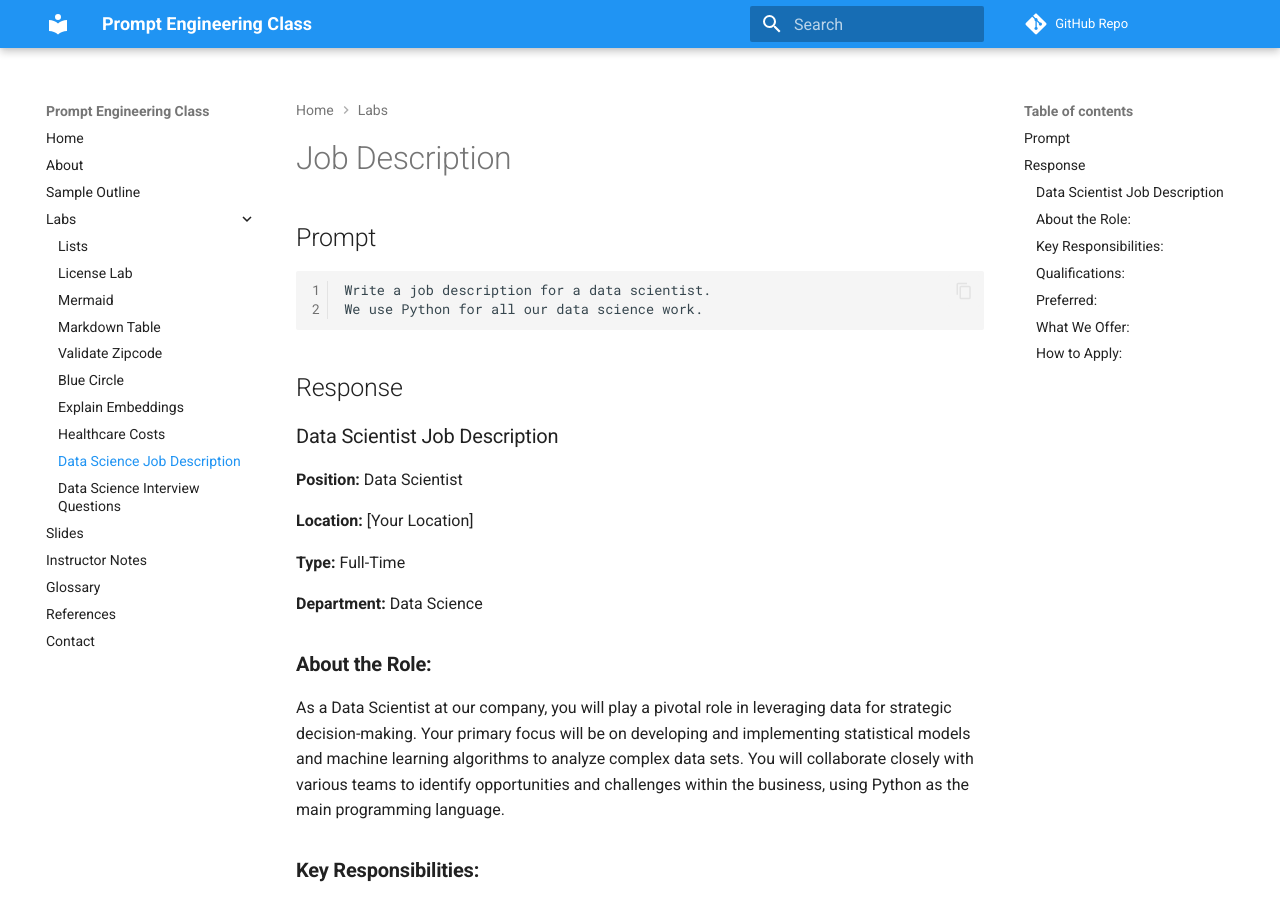
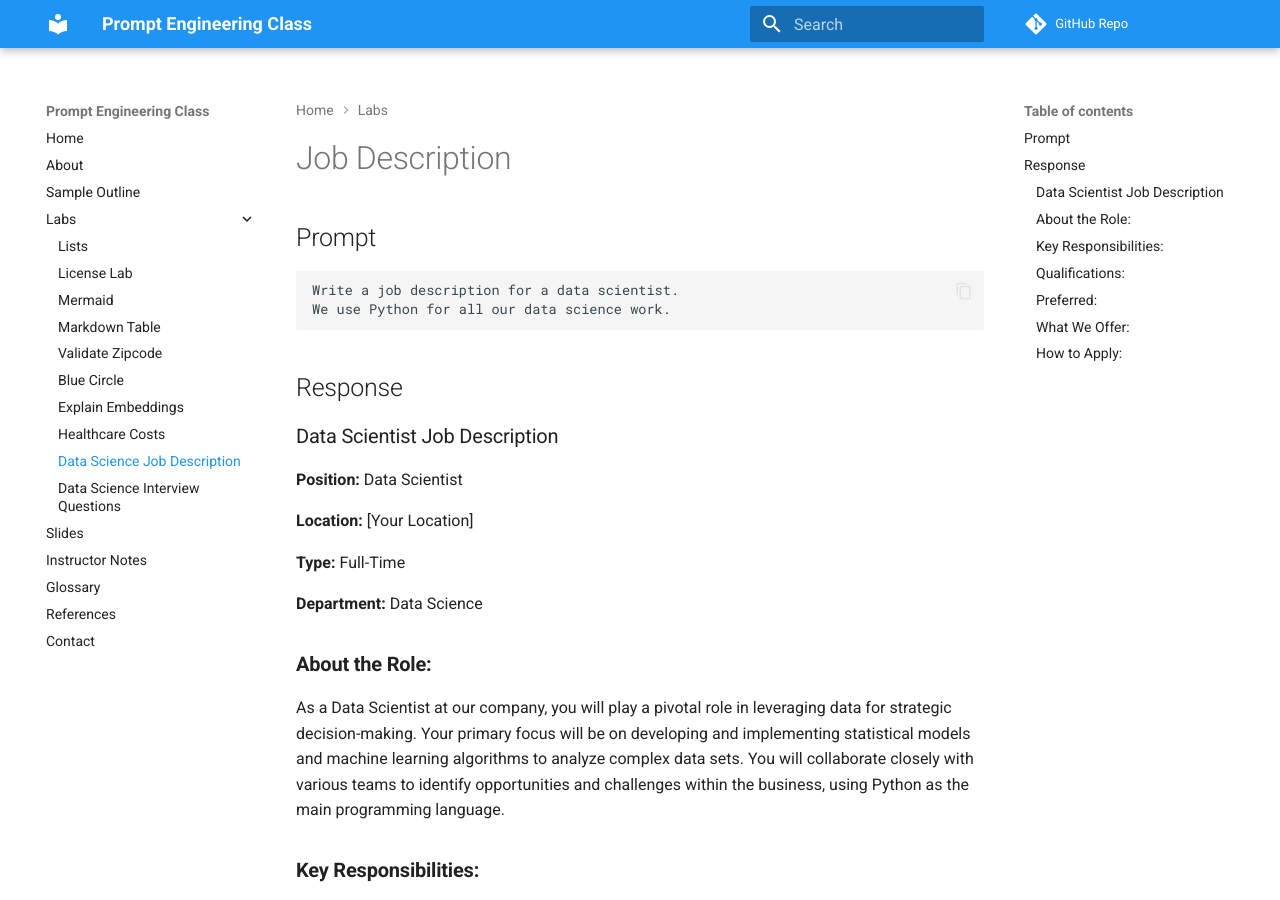
Before and after one commit to dmccreary/prompt-class, an MkDocs documentation site: the page built from docs/labs/08-job-description.md, in a window 1280 px wide and 900 px high. Built offline with MkDocs 1.6.1 and Material for MkDocs 9.7.7, drawn with Linux system fonts in a browser that asks for light colours; comment, search, counter and statistics services are not loaded.

Commit message:
Update 08-job-description.md

````diff
--- a/docs/labs/08-job-description.md
+++ b/docs/labs/08-job-description.md
@@ -2,7 +2,7 @@
 
 ## Prompt
 
-```
+```linenums="0"
 Write a job description for a data scientist.
 We use Python for all our data science work.
 ```
````
